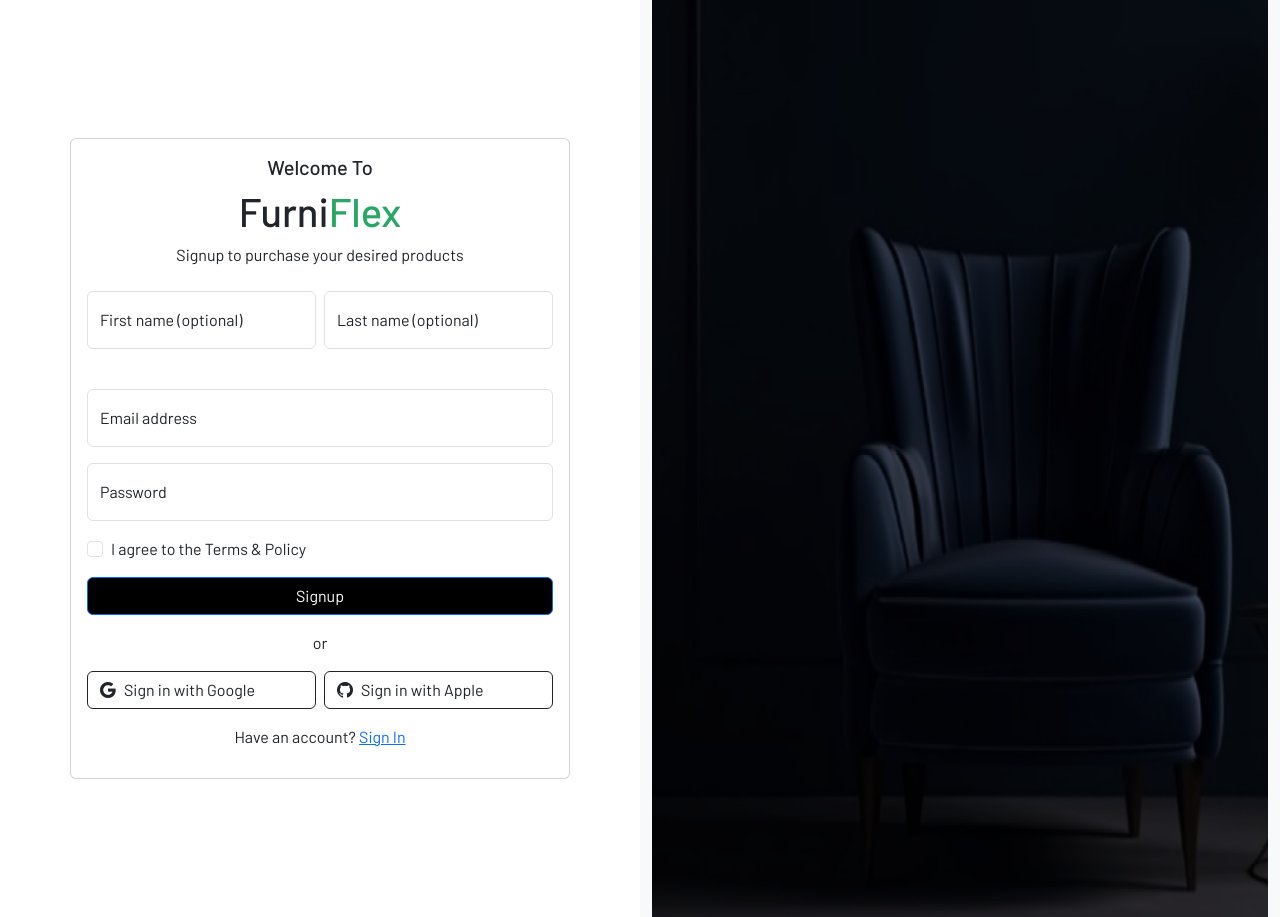
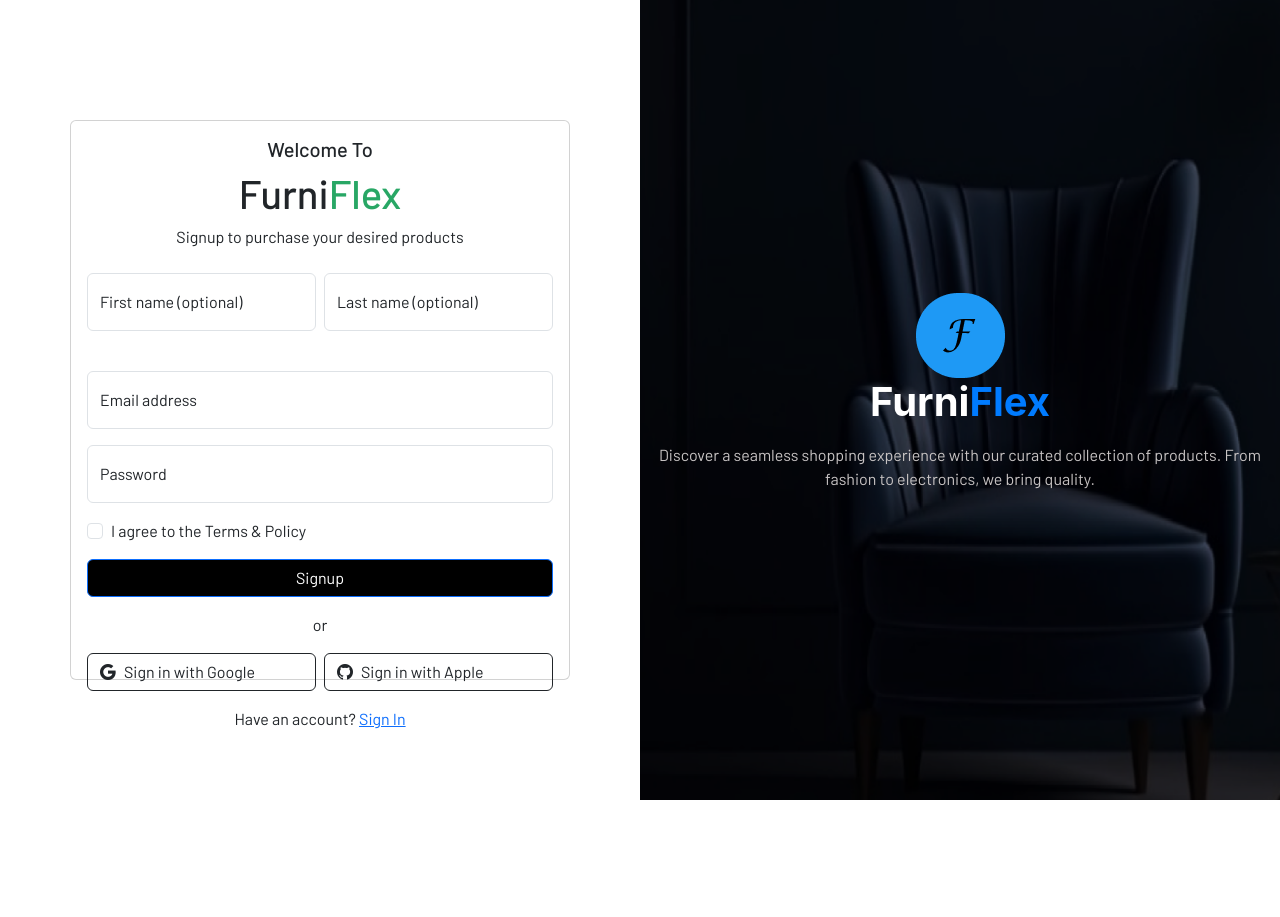
Before and after one commit to Md-Hazrat/furniflex-ecommerce-webapp, a Next.js app: page /signup in a window 1280 px wide. After the commit the page ends 800 px from the top, so only its background shows below. Built offline with nearby package versions, Linux system fonts and the light colour scheme.

Commit message:
refactoring the design

```diff
--- a/src/app/(auth)/signup/page.tsx
+++ b/src/app/(auth)/signup/page.tsx
@@ -166,15 +166,41 @@
         {/* Right side */}
         <Col
           md={6}
-          className="d-flex align-items-center justify-content-center bg-light"
+          style={{
+            backgroundImage: `url('/images/furniflex.png')`,
+            backgroundSize: "cover",
+            backgroundPosition: "center",
+            height: "100vh",
+          }}
         >
-          <Image
-            src="/images/furniflex.png"
-            alt="Furniflex Image"
-            height={1024}
-            width={688}
-            className="img-fluid"
-          />
+          <div className="d-flex justify-content-center align-items-center vh-100">
+            <div className="text-center">
+              <Image
+                src="/images/ficon.png"
+                alt="f icon"
+                height={85}
+                width={89}
+              />
+
+              <div className="d-flex flex-column align-items-center justify-content-center">
+                <p className="custom-text-style">
+                  {" "}
+                  Furni
+                  <span className="furni-text">Flex</span>
+                </p>
+                <p
+                  style={{
+                    textAlign: "center",
+                    color: " #C8C4C4",
+                  }}
+                >
+                  Discover a seamless shopping experience with our curated
+                  collection of products. From fashion to electronics, we bring
+                  quality.
+                </p>
+              </div>
+            </div>
+          </div>
         </Col>
       </Row>
     </Container>
--- a/src/app/globals.css
+++ b/src/app/globals.css
@@ -35,11 +35,28 @@
 .product-price-old {
   font-size: 18px !important;
   font-weight: 500 !important;
-  color:  #ABABAB;
-  ;
+  color: #ababab;
 }
 
 .product-price-offer {
   font-size: 18px !important;
   font-weight: 600 !important;
 }
+
+.furni-text {
+  font-family: "Inter", sans-serif;
+  font-size: 40px;
+  font-weight: 700;
+  line-height: 48.41px;
+  text-align: center;
+  color: #007bff;
+}
+
+.custom-text-style {
+  font-family: "Inter", sans-serif;
+  font-size: 40px;
+  font-weight: 700;
+  line-height: 48.41px;
+  text-align: center;
+  color: #ffffff;
+}
--- a/src/components/header/header.tsx
+++ b/src/components/header/header.tsx
@@ -25,8 +25,8 @@
           <Navbar.Toggle aria-controls="basic-navbar-nav" />
           <Navbar.Collapse id="basic-navbar-nav">
             <Nav className="mx-auto">
-              <Nav.Link href="#">Home</Nav.Link>
-              <Nav.Link href="#" active className="bg-light rounded-3">
+              <Nav.Link href="/">Home</Nav.Link>
+              <Nav.Link href="/" active className="bg-light rounded-3">
                 Products
               </Nav.Link>
               <Nav.Link href="#">Categories</Nav.Link>
```
Also changed, not shown: src/app/(auth)/login/page.tsx (+29 -2 lines), public/images/ficon.png (added).
